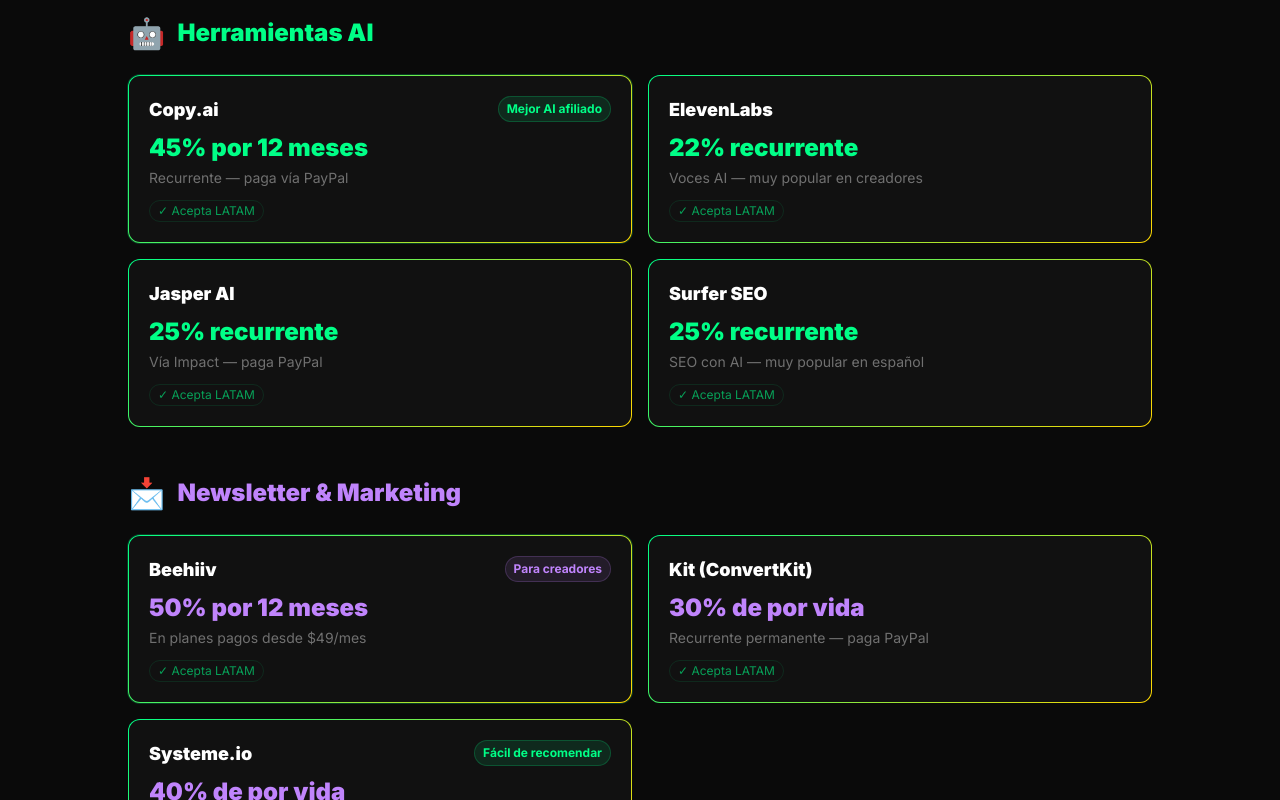
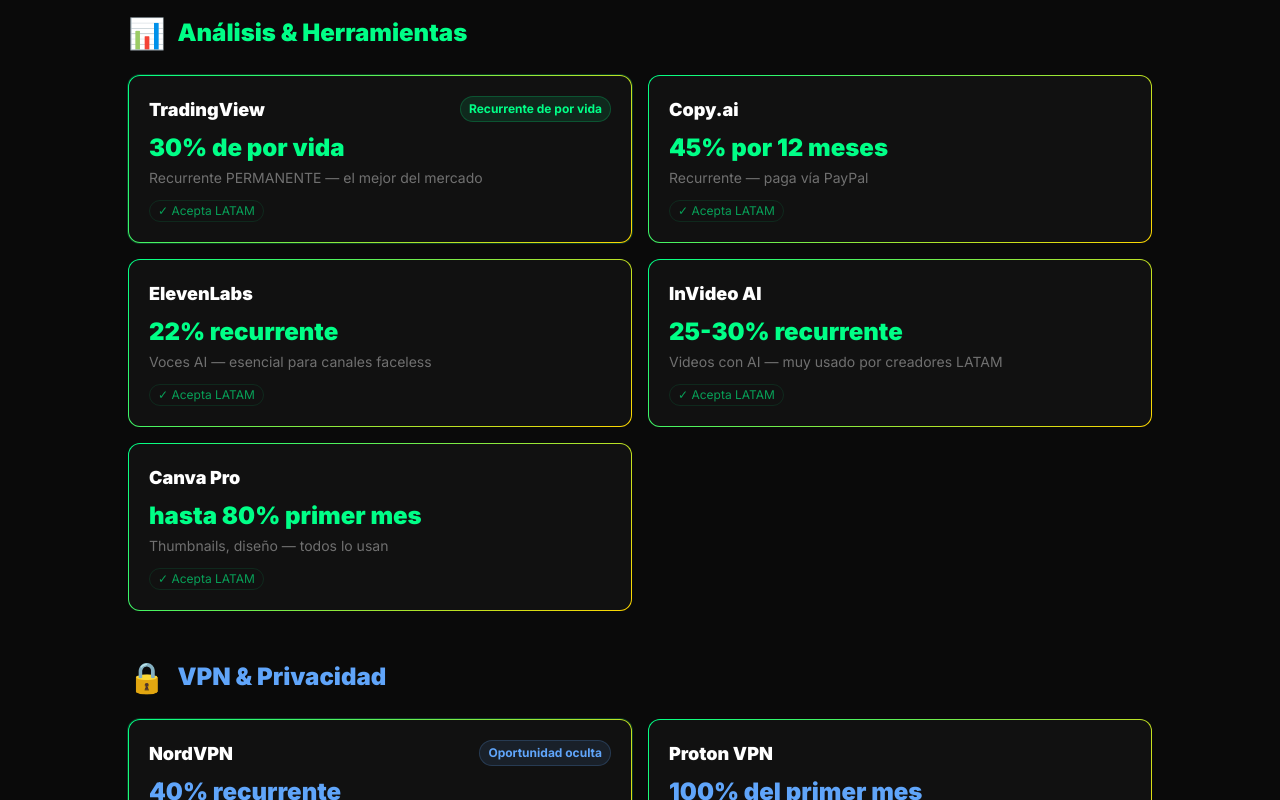
Before and after one commit to PerritoSalvaje/la-impresora, a Next.js app: page /afiliados in a window 1280 px wide. Shown: the part 1060-1860 px from the top of the page. Built offline with nearby package versions, Linux system fonts and the light colour scheme; no server answers.

Commit message:
Actualizar página afiliados: TradingView 30% lifetime + VPNs como oportunidad oculta para LATAM

```diff
--- a/app/afiliados/page.tsx
+++ b/app/afiliados/page.tsx
@@ -53,42 +53,86 @@
     ],
   },
   {
-    categoria: "Herramientas AI",
-    emoji: "🤖",
+    categoria: "Análisis & Herramientas",
+    emoji: "📊",
     color: "text-verde",
     bg: "bg-verde/5 border-verde/20",
     items: [
       {
+        nombre: "TradingView",
+        comision: "30% de por vida",
+        tipo: "Recurrente PERMANENTE — el mejor del mercado",
+        latam: true,
+        destaca: true,
+        badge: "Recurrente de por vida",
+        badgeColor: "bg-verde/10 text-verde border-verde/20",
+      },
+      {
         nombre: "Copy.ai",
         comision: "45% por 12 meses",
         tipo: "Recurrente — paga vía PayPal",
-        latam: true,
-        destaca: true,
-        badge: "Mejor AI afiliado",
-        badgeColor: "bg-verde/10 text-verde border-verde/20",
-      },
-      {
-        nombre: "ElevenLabs",
-        comision: "22% recurrente",
-        tipo: "Voces AI — muy popular en creadores",
         latam: true,
         destaca: false,
         badge: null,
         badgeColor: "",
       },
       {
-        nombre: "Jasper AI",
-        comision: "25% recurrente",
-        tipo: "Vía Impact — paga PayPal",
+        nombre: "ElevenLabs",
+        comision: "22% recurrente",
+        tipo: "Voces AI — esencial para canales faceless",
         latam: true,
         destaca: false,
         badge: null,
         badgeColor: "",
       },
       {
-        nombre: "Surfer SEO",
-        comision: "25% recurrente",
-        tipo: "SEO con AI — muy popular en español",
+        nombre: "InVideo AI",
+        comision: "25-30% recurrente",
+        tipo: "Videos con AI — muy usado por creadores LATAM",
+        latam: true,
+        destaca: false,
+        badge: null,
+        badgeColor: "",
+      },
+      {
+        nombre: "Canva Pro",
+        comision: "hasta 80% primer mes",
+        tipo: "Thumbnails, diseño — todos lo usan",
+        latam: true,
+        destaca: false,
+        badge: null,
+        badgeColor: "",
+      },
+    ],
+  },
+  {
+    categoria: "VPN & Privacidad",
+    emoji: "🔒",
+    color: "text-blue-400",
+    bg: "bg-blue-400/5 border-blue-400/20",
+    items: [
+      {
+        nombre: "NordVPN",
+        comision: "40% recurrente",
+        tipo: "VPN — esencial para acceder a exchanges en LATAM",
+        latam: true,
+        destaca: true,
+        badge: "Oportunidad oculta",
+        badgeColor: "bg-blue-400/10 text-blue-400 border-blue-400/20",
+      },
+      {
+        nombre: "Proton VPN",
+        comision: "100% del primer mes",
+        tipo: "La comisión más agresiva del mercado",
+        latam: true,
+        destaca: false,
+        badge: null,
+        badgeColor: "",
+      },
+      {
+        nombre: "ExpressVPN",
+        comision: "30% recurrente",
+        tipo: "Alternativa popular — alta conversión",
         latam: true,
         destaca: false,
         badge: null,
```
